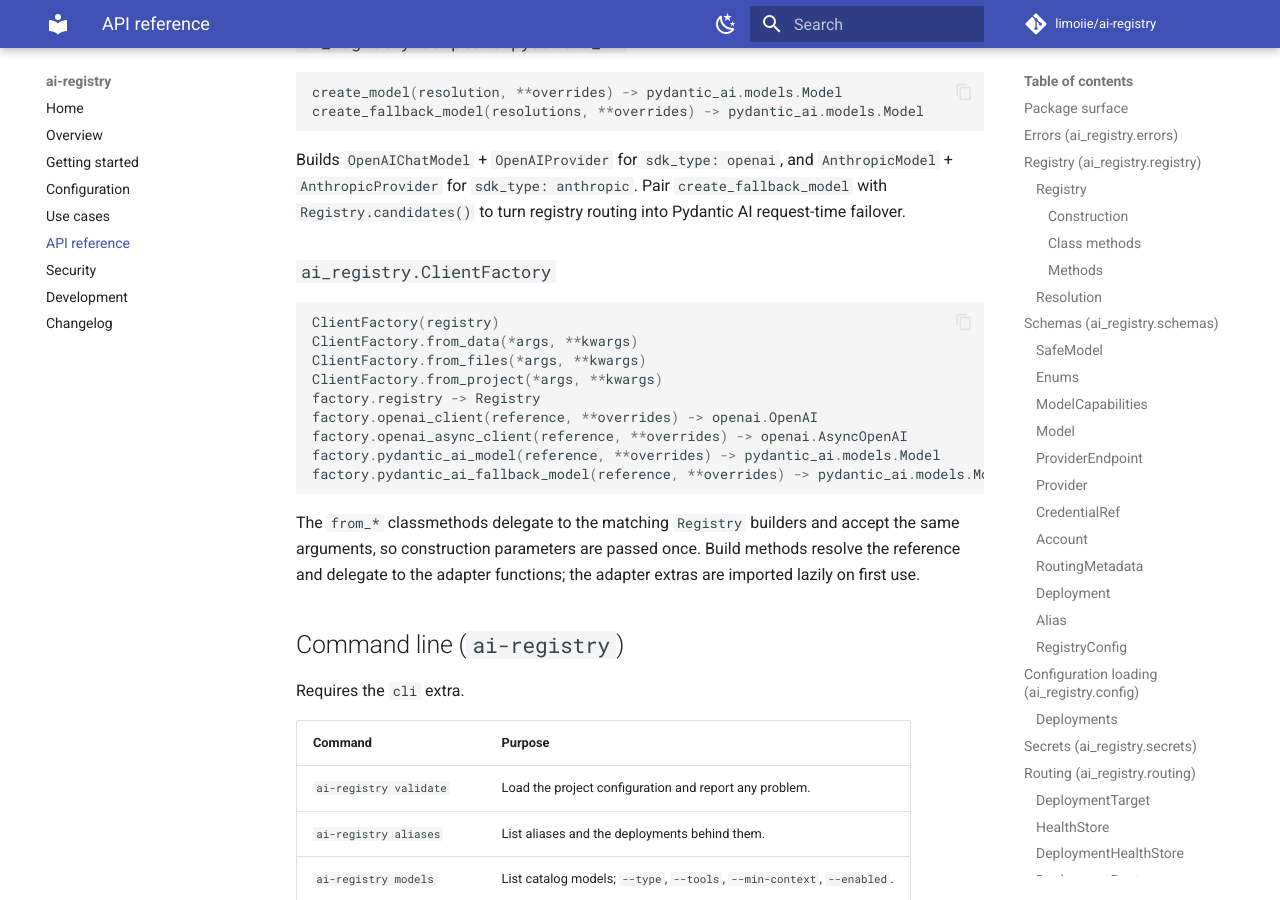
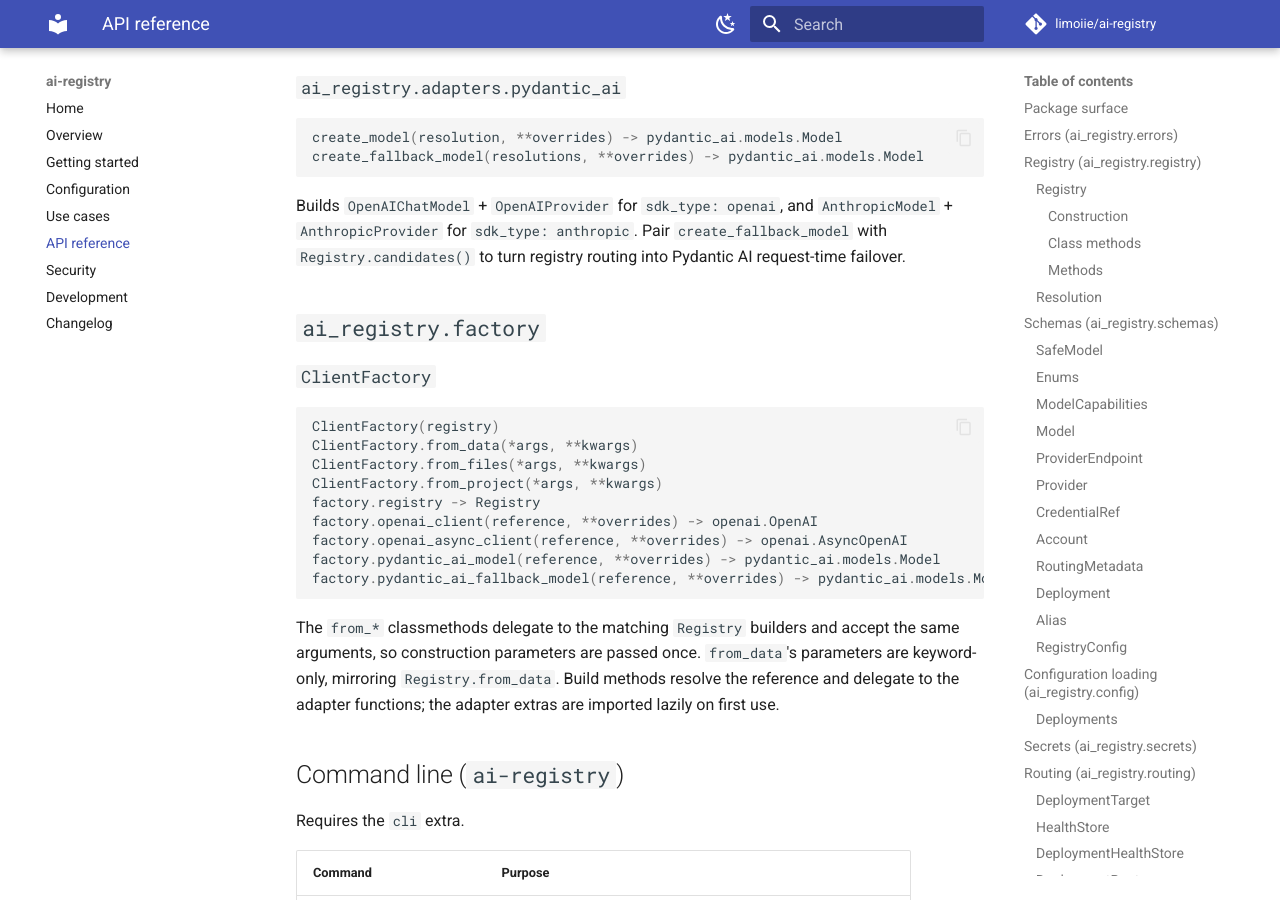
Before and after one commit to limoiie/ai-registry, an MkDocs documentation site: the page built from docs/api-reference.md, in a window 1280 px wide and 900 px high, scrolled down 14726 px. Built offline with MkDocs 1.6.1 and Material for MkDocs 9.7.7, drawn with Linux system fonts in a browser that asks for light colours; comment, search, counter and statistics services are not loaded; some of the changed text lies outside the part shown.

Commit message:
docs: surface ClientFactory in api reference

````diff
--- a/docs/api-reference.md
+++ b/docs/api-reference.md
@@ -17,6 +17,7 @@
 | Name | Defined in | Kind |
 | --- | --- | --- |
 | `Registry` | `ai_registry.registry` | class |
+| `ClientFactory` | `ai_registry.factory` | class |
 | `DeploymentRouter` | `ai_registry.routing` | class |
 | `DeploymentHealthStore` | `ai_registry.routing` | class |
 | `SelectedDeployment` | `ai_registry.routing` | dataclass |
@@ -567,7 +568,9 @@
 `create_fallback_model` with `Registry.candidates()` to turn registry routing into
 Pydantic AI request-time failover.
 
-### `ai_registry.ClientFactory`
+## `ai_registry.factory`
+
+### `ClientFactory`
 
 ```python
 ClientFactory(registry)
@@ -582,8 +585,9 @@
 ```
 
 The `from_*` classmethods delegate to the matching `Registry` builders and
-accept the same arguments, so construction parameters are passed once. Build
-methods resolve the reference and delegate to the adapter functions; the
+accept the same arguments, so construction parameters are passed once.
+`from_data`'s parameters are keyword-only, mirroring `Registry.from_data`.
+Build methods resolve the reference and delegate to the adapter functions; the
 adapter extras are imported lazily on first use.
 
 ## Command line (`ai-registry`)
````
